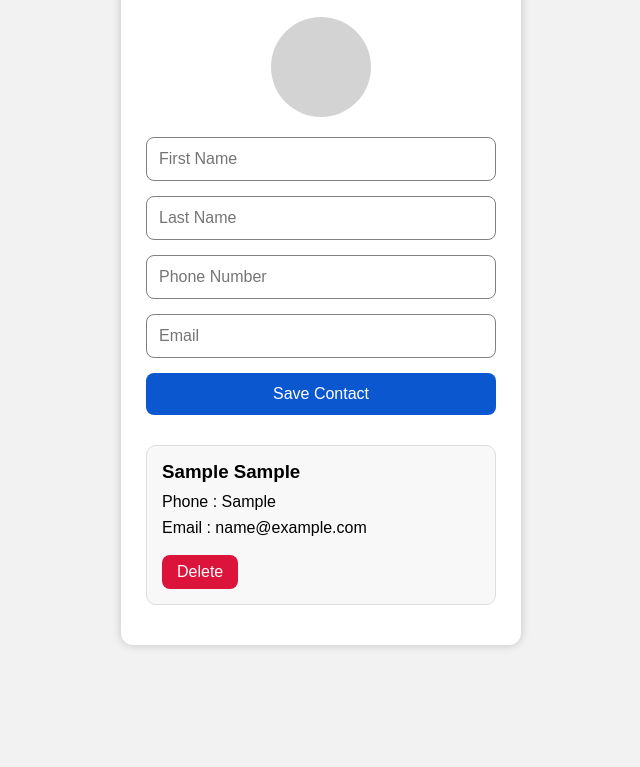
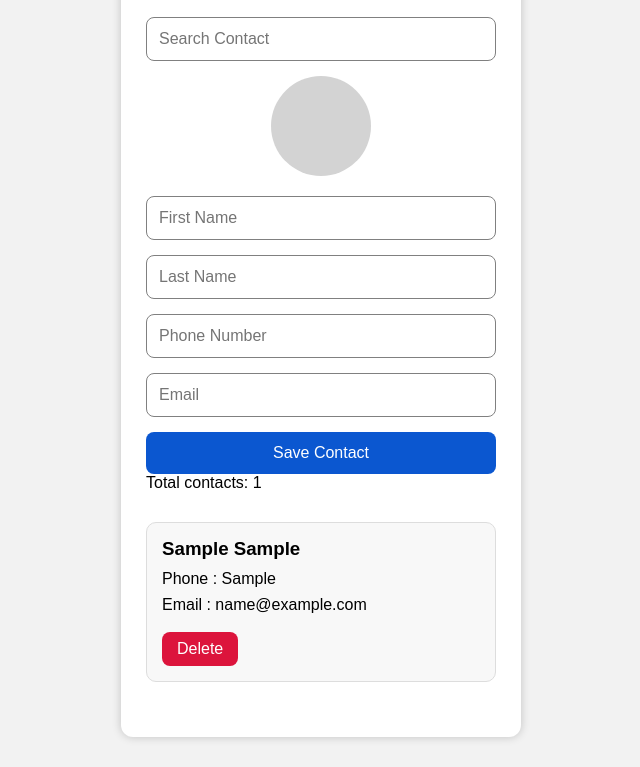
Before and after one commit to nikitabhatta/contact-book, a plain HTML site: page index.html in a window 1280 px wide. Both pictures are taken after typing "Sample", "Sample", "Sample", "name@example.com" into the empty fields and a click on the button "Save Contact". Shown: the part 95-862 px from the top of the page, without its empty margins (319-959 px from the left). Before the commit the page ends 800 px from the top, so only its background shows below. Drawn offline with Linux system fonts and the light colour scheme.

Commit message:
Added contact searchbar and total contact count and making it case insensitive

```diff
--- a/index.html
+++ b/index.html
@@ -9,9 +9,11 @@
 <body>
     <div class="container">
         <h1>New Contact</h1>
+        <input id="searchbar" type="text" placeholder="Search Contact">
         <form id="contactForm">
 
             <div class="profile"></div>
+
 
             <input id="firstName" type="text" placeholder="First Name">
 
@@ -23,6 +25,8 @@
 
             <button type="submit"> Save Contact</button>
         </form>
+        <p>Total contacts: <spans id="totalCount">0</span></p>
+        <div id="contactList"></div>
 
         <div id="contactList"></div>
 
--- a/script.js
+++ b/script.js
@@ -4,37 +4,41 @@ const lastName = document.getElementById("lastName");
 const phone = document.getElementById("phone");
 const email = document.getElementById("Email");
 
+const searchbar = document.getElementById("searchbar");
 
 const contactList = document.getElementById("contactList");
+const totalCount = document.getElementById("totalCount");
 
 let contacts = [];
 
 function addContact() {
+
     const contact = {
         firstName: firstName.value,
         lastName: lastName.value,
         phone: phone.value,
         email: email.value
     };
-    console.log("total counts:" + contacts.length);
+
 
     contacts.push(contact);
-    displayContacts();
+    displayContacts(contacts);
 
     contactForm.reset();
 }
-function displayContacts() {
+function displayContacts(contactsArray) {
     contactList.innerHTML = "";
+    totalCount.textContent = contacts.length;
 
-    for (let i = 0; i < contacts.length; i++) {
+    for (let i = 0; i < contactsArray.length; i++) {
 
         const card = document.createElement("div");
         card.classList.add("contact");
         card.innerHTML = `
-            <h3>${contacts[i].firstName} ${contacts[i].lastName}</h3>
+            <h3>${contactsArray[i].firstName} ${contactsArray[i].lastName}</h3>
 
-            <p>Phone : ${contacts[i].phone}</p>
-            <p>Email : ${contacts[i].email}</p>
+            <p>Phone : ${contactsArray[i].phone}</p>
+            <p>Email : ${contactsArray[i].email}</p>
             <button onclick="deleteContact(${i})">Delete</button>`;
 
         contactList.appendChild(card);
@@ -44,8 +48,18 @@ function displayContacts() {
 }
 function deleteContact(index) {
     contacts.splice(index, 1);
-    displayContacts();
+    displayContacts(contacts);
 }
+searchbar.addEventListener("input", function () {
+
+    const searchText = searchbar.value.toLowerCase();
+    const filteredContacts = contacts.filter(function (contact) {
+        return contact.firstName.toLowerCase().includes(searchText) || contact.lastName.toLowerCase().includes(searchText);
+
+    });
+
+    displayContacts(filteredContacts);
+})
 contactForm.addEventListener("submit", function (event) {
     event.preventDefault();
     addContact();
```
